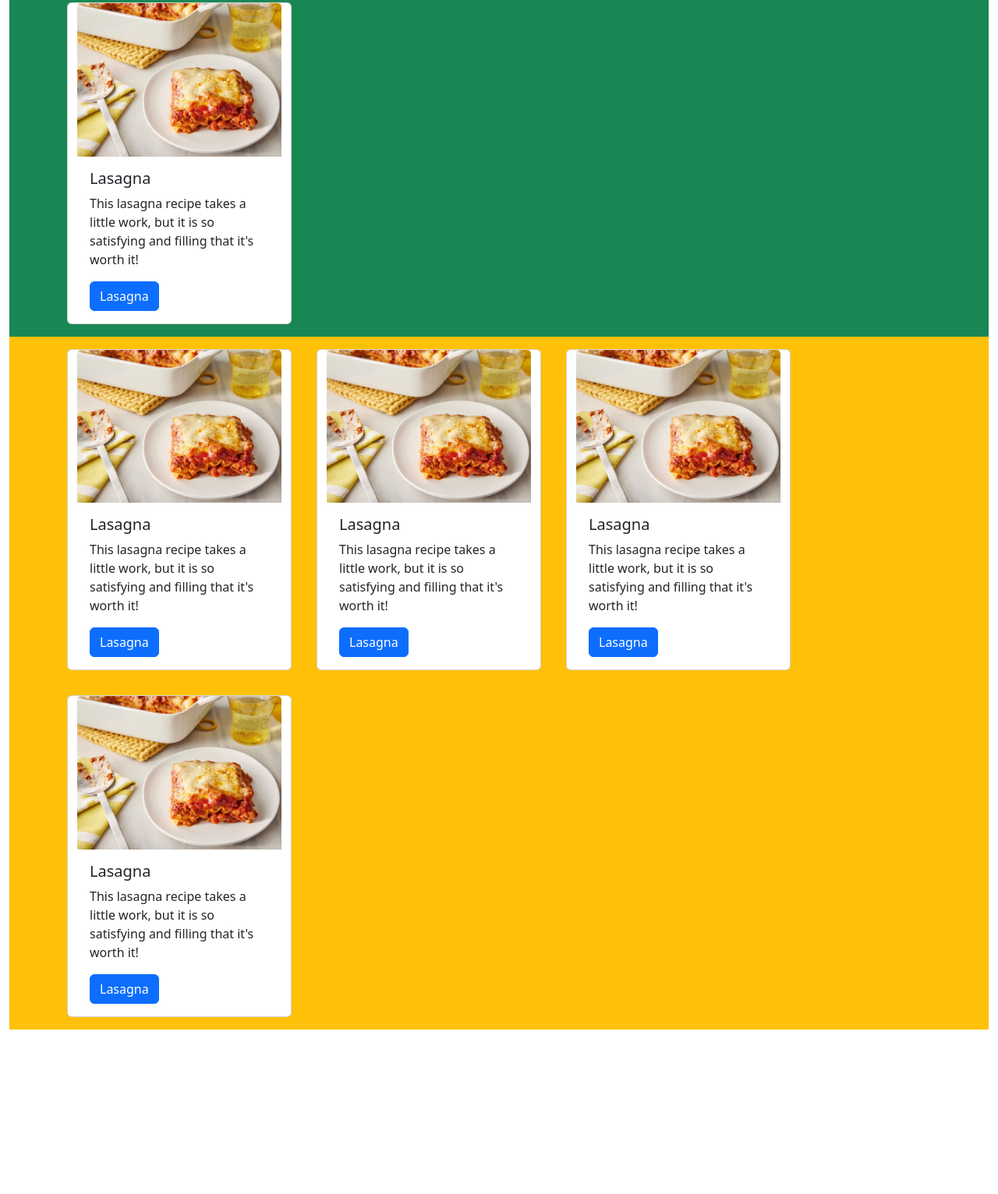
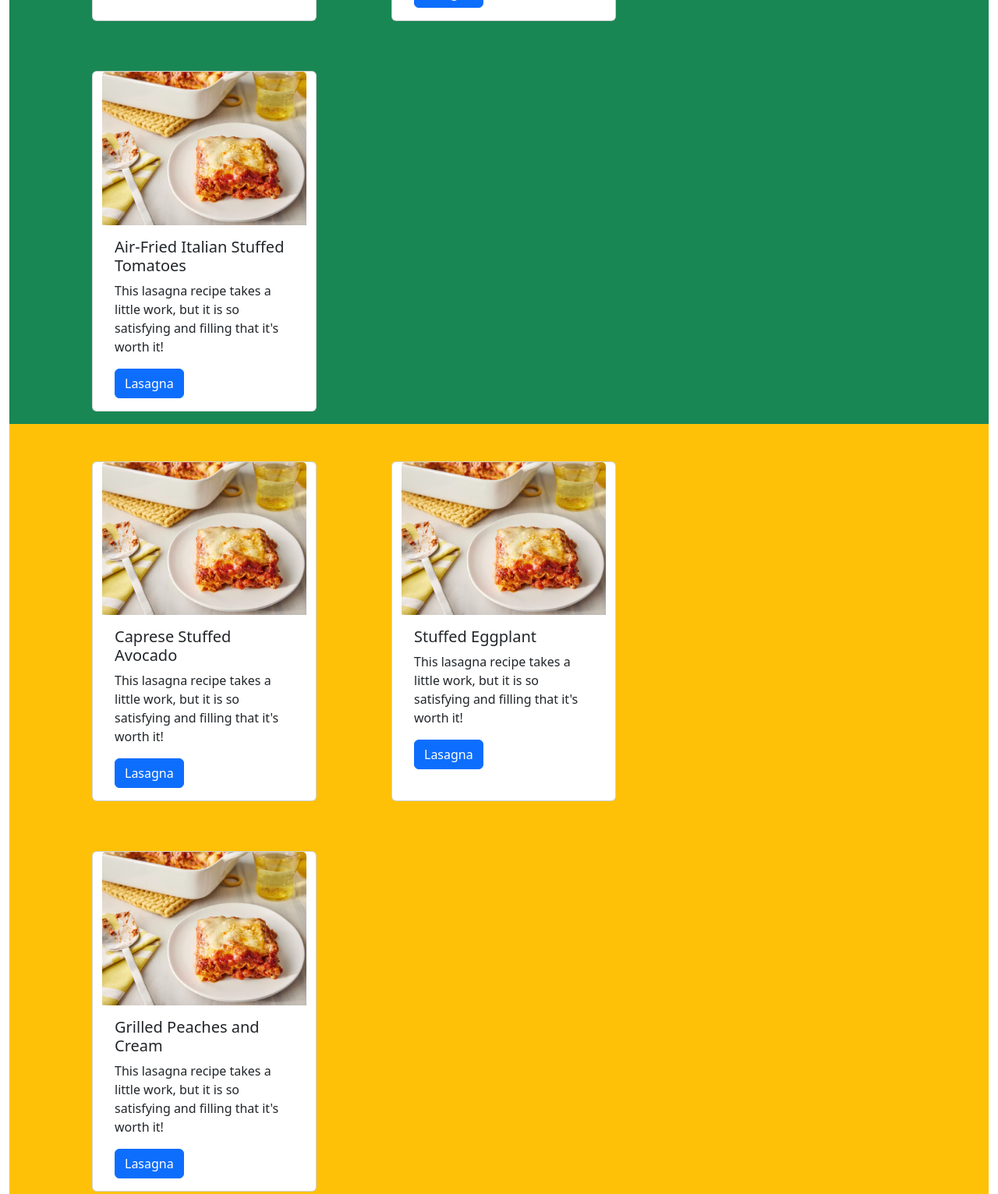
Before and after one commit to Wan11703/odin-recipes, a plain HTML site: page index.html in a window 1280 px wide. Shown: the part 513-2045 px from the top of the page at 78% size. Before the commit the page ends 1834 px from the top, so only its background shows below. Drawn offline with nearby package versions, Linux system fonts and the light colour scheme.

Commit message:
Add contents in card based-layout

```diff
--- a/index.html
+++ b/index.html
@@ -23,7 +23,7 @@
         <div class="container d-flex justify-content-center mx-auto">
             <div class="row">
 
-                    <div class="card m-3 col-md-4 mb-3" style="width: 18rem;">
+                    <div class="card m-5 col-md-4 mb-3" style="width: 18rem;">
                         <img src="recipes/images/lasagna.webp" class="card-img-top" >
                         <div class="card-body">
                           <h5 class="card-title">Lasagna</h5>
@@ -32,32 +32,25 @@
                         </div>
                       </div>
 
-                      <div class="card m-3 col-md-4 mb-3" style="width: 18rem;">
+                      <div class="card m-5 col-md-4 mb-3" style="width: 18rem;">
                         <img src="recipes/images/lasagna.webp" class="card-img-top" >
                         <div class="card-body">
-                          <h5 class="card-title">Lasagna</h5>
+                          <h5 class="card-title">Mediterranean Stuffed Zucchini</h5>
                           <p class="card-text">This lasagna recipe takes a little work, but it is so satisfying and filling that it's worth it!</p>
                           <a href="recipes/lasagna.html" class="btn btn-primary">Lasagna</a>
                         </div>
                       </div>
 
-                      <div class="card m-3 col-md-4 mb-3" style="width: 18rem;">
+                      <div class="card m-5 col-md-4 mb-3" style="width: 18rem;">
                         <img src="recipes/images/lasagna.webp" class="card-img-top" >
                         <div class="card-body">
-                          <h5 class="card-title">Lasagna</h5>
+                          <h5 class="card-title">Air-Fried Italian Stuffed Tomatoes</h5>
                           <p class="card-text">This lasagna recipe takes a little work, but it is so satisfying and filling that it's worth it!</p>
                           <a href="recipes/lasagna.html" class="btn btn-primary">Lasagna</a>
                         </div>
                       </div>
 
-                      <div class="card m-3 col-md-4  mb-3" style="width: 18rem;">
-                        <img src="recipes/images/lasagna.webp" class="card-img-top" >
-                        <div class="card-body">
-                          <h5 class="card-title">Lasagna</h5>
-                          <p class="card-text">This lasagna recipe takes a little work, but it is so satisfying and filling that it's worth it!</p>
-                          <a href="recipes/lasagna.html" class="btn btn-primary">Lasagna</a>
-                        </div>
-                      </div>
+
 
             </div>
         </div>
@@ -68,41 +61,34 @@
         <div class="container d-flex justify-content-center mx-auto">
             <div class="row">
 
-                    <div class="card m-3 col-md-4 mb-3" style="width: 18rem;">
+                    <div class="card m-5 col-md-4 mb-3" style="width: 18rem;">
                         <img src="recipes/images/lasagna.webp" class="card-img-top" >
                         <div class="card-body">
-                          <h5 class="card-title">Lasagna</h5>
+                          <h5 class="card-title">Caprese Stuffed Avocado</h5>
                           <p class="card-text">This lasagna recipe takes a little work, but it is so satisfying and filling that it's worth it!</p>
                           <a href="recipes/lasagna.html" class="btn btn-primary">Lasagna</a>
                         </div>
                       </div>
 
-                      <div class="card m-3 col-md-4 mb-3" style="width: 18rem;">
+                      <div class="card m-5 col-md-4 mb-3" style="width: 18rem;">
                         <img src="recipes/images/lasagna.webp" class="card-img-top" >
                         <div class="card-body">
-                          <h5 class="card-title">Lasagna</h5>
+                          <h5 class="card-title">Stuffed Eggplant</h5>
                           <p class="card-text">This lasagna recipe takes a little work, but it is so satisfying and filling that it's worth it!</p>
                           <a href="recipes/lasagna.html" class="btn btn-primary">Lasagna</a>
                         </div>
                       </div>
 
-                      <div class="card m-3 col-md-4 mb-3" style="width: 18rem;">
+                      <div class="card m-5 col-md-4 mb-3" style="width: 18rem;">
                         <img src="recipes/images/lasagna.webp" class="card-img-top" >
                         <div class="card-body">
-                          <h5 class="card-title">Lasagna</h5>
+                          <h5 class="card-title">Grilled Peaches and Cream</h5>
                           <p class="card-text">This lasagna recipe takes a little work, but it is so satisfying and filling that it's worth it!</p>
                           <a href="recipes/lasagna.html" class="btn btn-primary">Lasagna</a>
                         </div>
                       </div>
 
-                      <div class="card m-3 col-md-4  mb-3" style="width: 18rem;">
-                        <img src="recipes/images/lasagna.webp" class="card-img-top" >
-                        <div class="card-body">
-                          <h5 class="card-title">Lasagna</h5>
-                          <p class="card-text">This lasagna recipe takes a little work, but it is so satisfying and filling that it's worth it!</p>
-                          <a href="recipes/lasagna.html" class="btn btn-primary">Lasagna</a>
-                        </div>
-                      </div>
+
 
             </div>
         </div>
```
